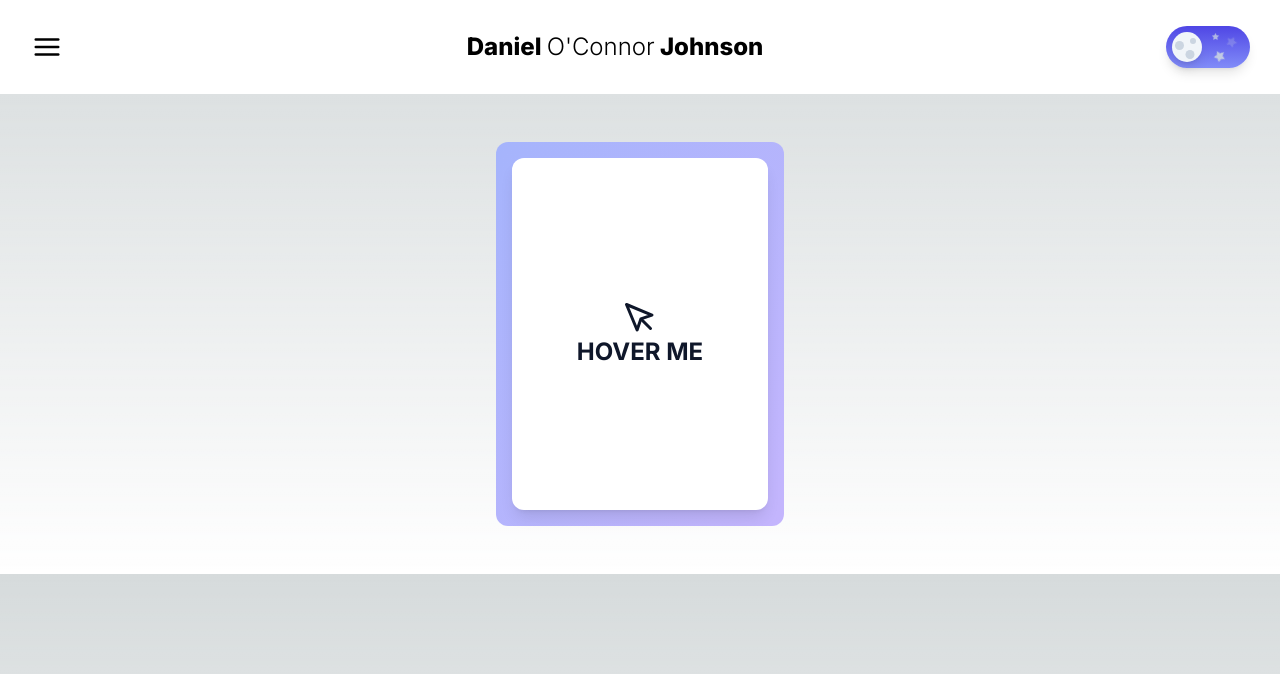
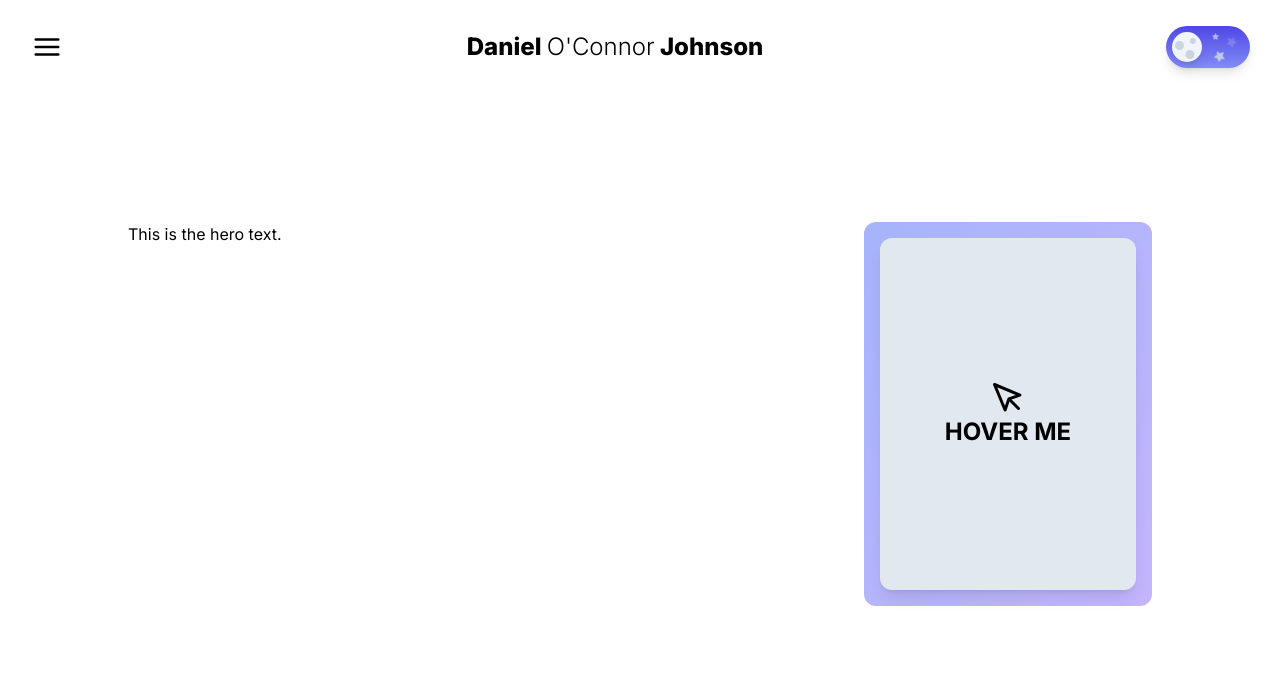
Before and after one commit to oconnorjohnson/portfolio23, a Next.js app: page / in a window 1280 px wide. Shown: the top 674 px of the page. Built offline with nearby package versions, Linux system fonts and the light colour scheme.

Commit message:
added light/dark to hero, added columns to hero and base hero text

```diff
--- a/app/components/root/hero/Hero.tsx
+++ b/app/components/root/hero/Hero.tsx
@@ -4,7 +4,12 @@ import TiltCard from "@/app/components/root/hero/TiltCard";
 export default function Hero() {
   return (
     <>
-      <TiltCard />
+      <div className="flex p-32 flex-col-2 justify-between bg-white dark:bg-black transition-colors">
+        <div className="text-black dark:text-white transition-colors">
+          This is the hero text.
+        </div>
+        <TiltCard />
+      </div>
     </>
   );
 }
--- a/app/components/root/hero/TiltCard.tsx
+++ b/app/components/root/hero/TiltCard.tsx
@@ -1,14 +1,6 @@
 import React from "react";
 import { motion, useMotionValue, useSpring, useTransform } from "framer-motion";
 import { FiMousePointer } from "react-icons/fi";
-
-const Example = () => {
-  return (
-    <div className="grid w-full place-content-center px-8 py-12 text-slate-900">
-      <TiltCard />
-    </div>
-  );
-};
 
 const TiltCard = () => {
   const x = useMotionValue(0);
@@ -81,14 +73,14 @@ const TiltCard = () => {
         rotateX,
         transformStyle: "preserve-3d",
       }}
-      className="relative h-96 w-72 rounded-xl bg-gradient-to-br from-indigo-300 to-violet-300"
+      className="relative text-black dark:text-white transition-colors h-96 w-72 rounded-xl bg-gradient-to-br from-indigo-300 to-violet-300"
     >
       <div
         style={{
           transform: "translateZ(150px)",
           transformStyle: "preserve-3d",
         }}
-        className="absolute inset-4 grid place-content-center rounded-xl bg-white shadow-lg"
+        className="absolute inset-4 grid place-content-center rounded-xl bg-slate-200 dark:bg-slate-800 transition-colors shadow-lg"
       >
         <FiMousePointer
           style={{
@@ -109,4 +101,4 @@ const TiltCard = () => {
   );
 };
 
-export default Example;
+export default TiltCard;
--- a/app/page.tsx
+++ b/app/page.tsx
@@ -7,7 +7,7 @@ export default function Home() {
   const router = useRouter();
   return (
     <>
-      <main>
+      <main className="min-h-screen bg-white dark:bg-black transition-colors">
         <NavBar />
         <Hero />
       </main>
```
Also changed, not shown: 1 other file (tests, documents, lock files or other folders).
